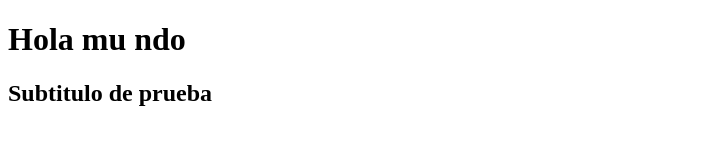
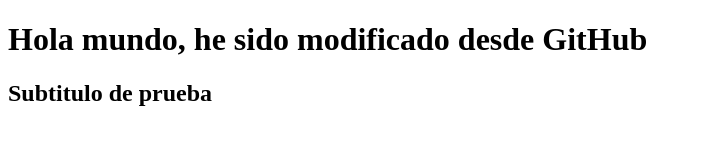
Before and after one commit to adrian0002-sanz/vscodeGit, a plain HTML site: page index.html in a window 1280 px wide. Shown: the whole page, without its empty margins (0-701 px from the left). Drawn offline with Linux system fonts and the light colour scheme.

Commit message:
Update index.html

```diff
--- a/index.html
+++ b/index.html
@@ -6,7 +6,7 @@
     <title>Document</title>
 </head>
 <body>
-    <h1>Hola mu ndo</h1>
+    <h1>Hola mundo, he sido modificado desde GitHub</h1>
     <h2>Subtitulo de prueba</h2>
 
 </body>
```
